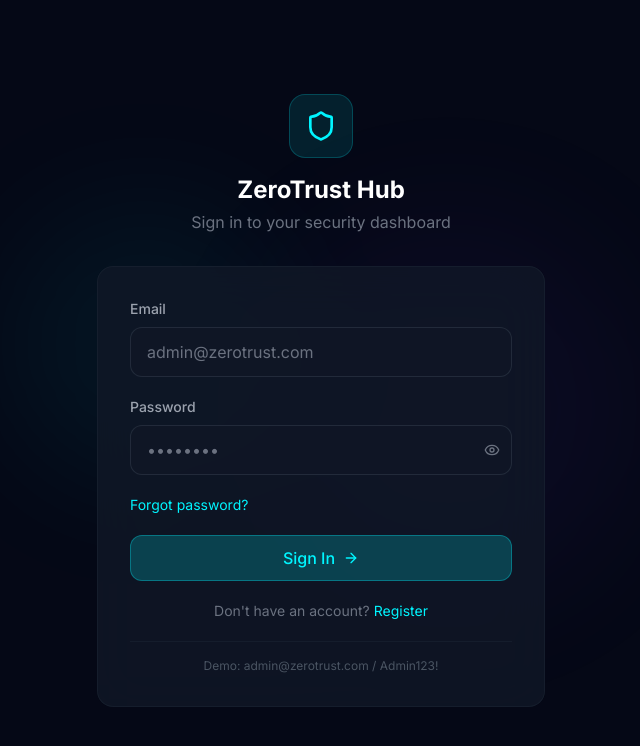
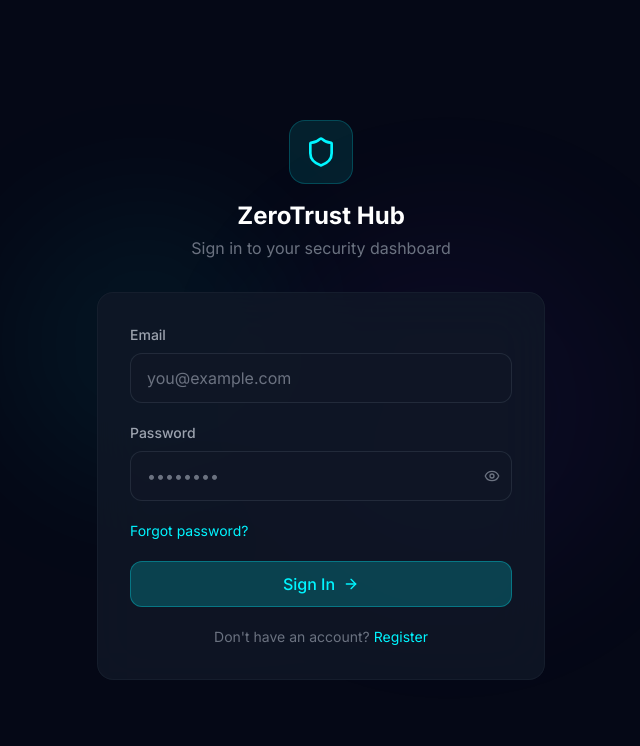
Before and after one commit to aasz253/ZeroTrust-Hub-, a React (Vite) app in the folder frontend/: page /login in a window 1280 px wide. Shown: the top 746 px of the page, without its empty margins (319-959 px from the left). Built offline with nearby package versions, Linux system fonts and the light colour scheme; no server answers.

Commit message:
fix: remove placeholder emails from auth pages

```diff
--- a/frontend/src/pages/Login.tsx
+++ b/frontend/src/pages/Login.tsx
@@ -54,7 +54,7 @@ export default function Login() {
               value={email}
               onChange={(e) => setEmail(e.target.value)}
               className="input-field"
-              placeholder="admin@zerotrust.com"
+              placeholder="you@example.com"
               required
             />
           </div>
@@ -102,11 +102,7 @@ export default function Login() {
             </Link>
           </p>
 
-          <div className="pt-4 border-t border-gray-800/50">
-            <p className="text-xs text-gray-600 text-center">
-              Demo: admin@zerotrust.com / Admin123!
-            </p>
-          </div>
+
         </form>
       </div>
     </div>
```
